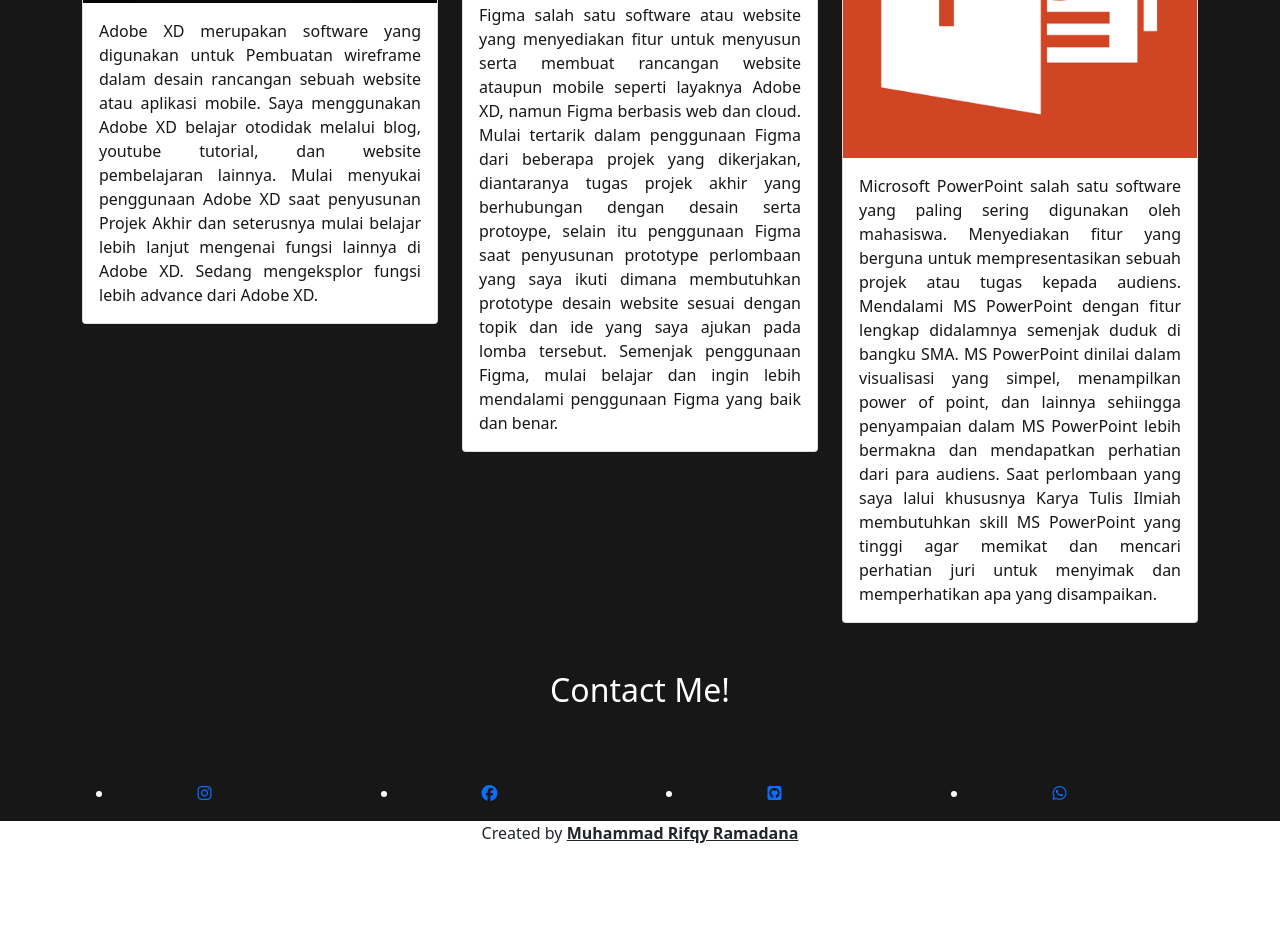
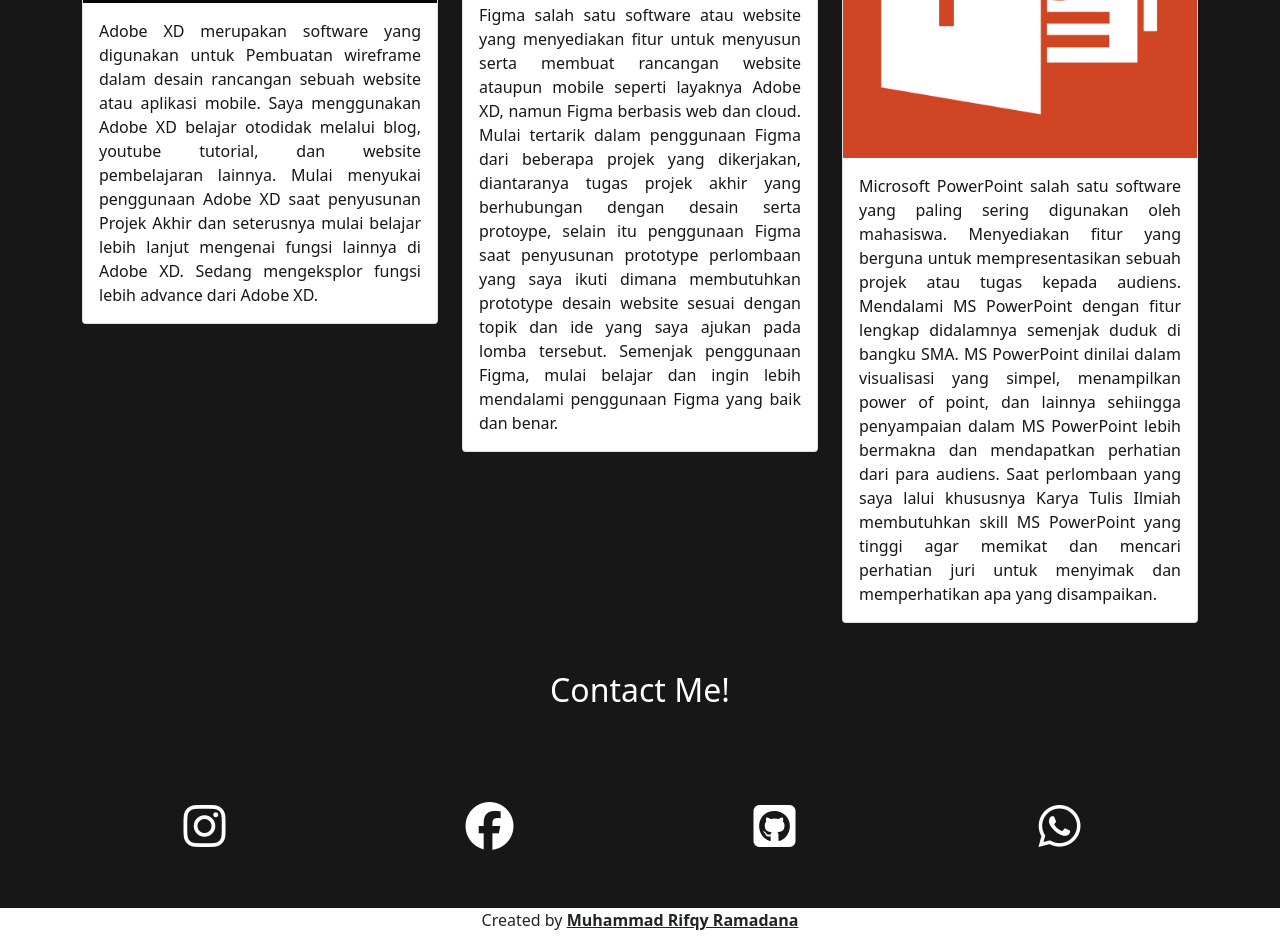
Before and after one commit to Rifqy1612/Rifqy1612.github.io, a plain HTML site: page index.html in a window 1280 px wide. Shown: the part 3384-4332 px from the top of the page. Before the commit the page ends 4245 px from the top, so only its background shows below. Drawn offline with nearby package versions, Linux system fonts and the light colour scheme.

Commit message:
Update style.css

```diff
--- a/style.css
+++ b/style.css
@@ -18,3 +18,54 @@ h1{
 .navbar-brand{
     font-family: 'Yellowtail', cursive;
 }
+.szLogo{
+    font-size: 3rem;
+}
+/* Effect Icon */
+.efekul{
+    position: relative;
+    top: 50%;  width: 100%;   text-align: center;
+    transform: translate(0,-50%);
+}
+.efekul .efekli{
+    list-style: none;
+    display: inline-block;
+}
+.efekul .efekli .efeka{
+    position: relative;
+    text-decoration: none;   color: #fff;
+    display: inline-block;
+}
+.efekul .efekli .efeka::before{
+    font-family: 'fontAwesome';
+   position: relative;
+   top: 0;   left: 0;
+   display: block;
+    padding: 10px 40px;
+    font-size: 40px;
+}
+.efekul .efekli .efeka::after{
+    content: attr(data);
+    position: relative;
+    display: block;
+    font-size: 22px;
+    white-space: nowrap;
+    overflow: hidden;
+    width: 0;   left: 50%;
+    transition: .9s;
+}
+.efekul .efekli:hover .efeka::after{
+    width: 100%;  left: 0;
+}
+.efekul .efekli .efeka.facebook::before{
+    color: white;
+}
+.efekul .efekli .efeka.github::before{
+    color: white;
+}
+.efekul .efekli .efeka.instagram::before{
+    color: white;
+}
+.efekul .efekli .efeka.whatsapp::before{
+    color: white;
+}
```
